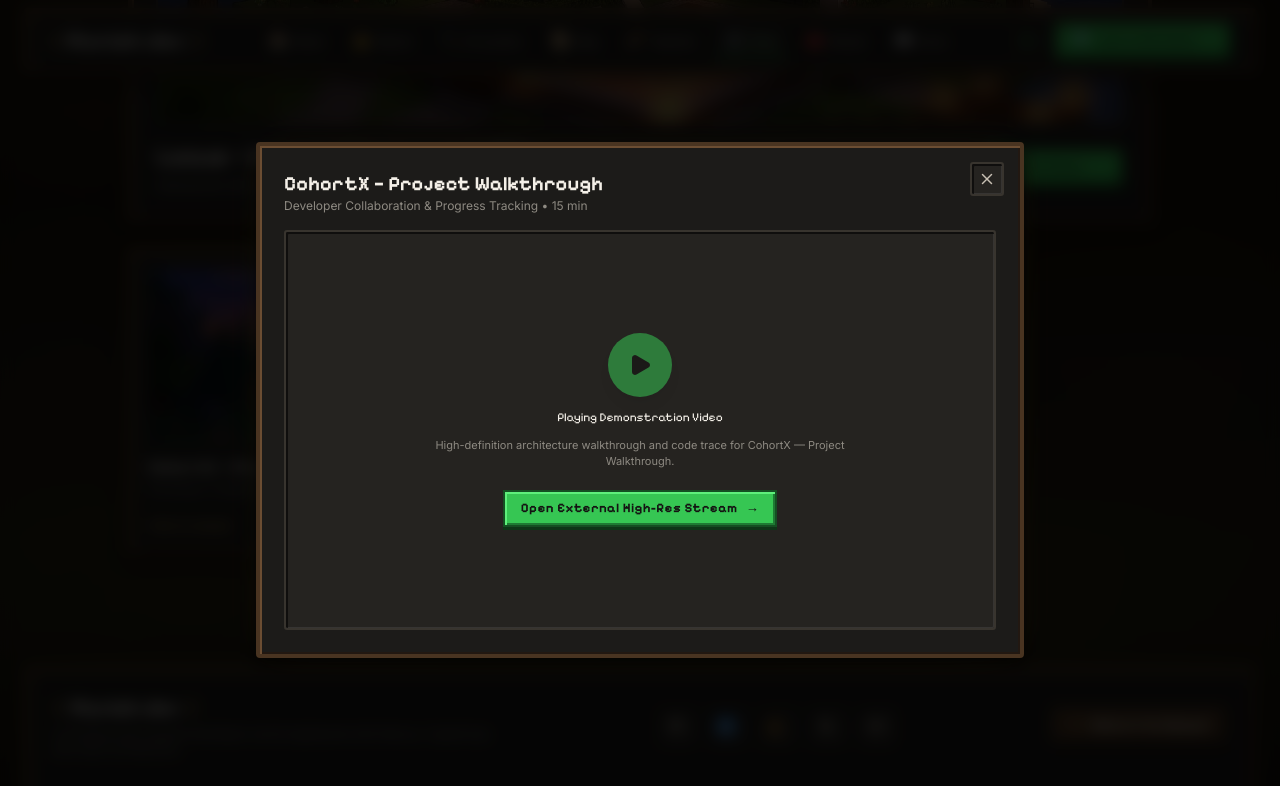
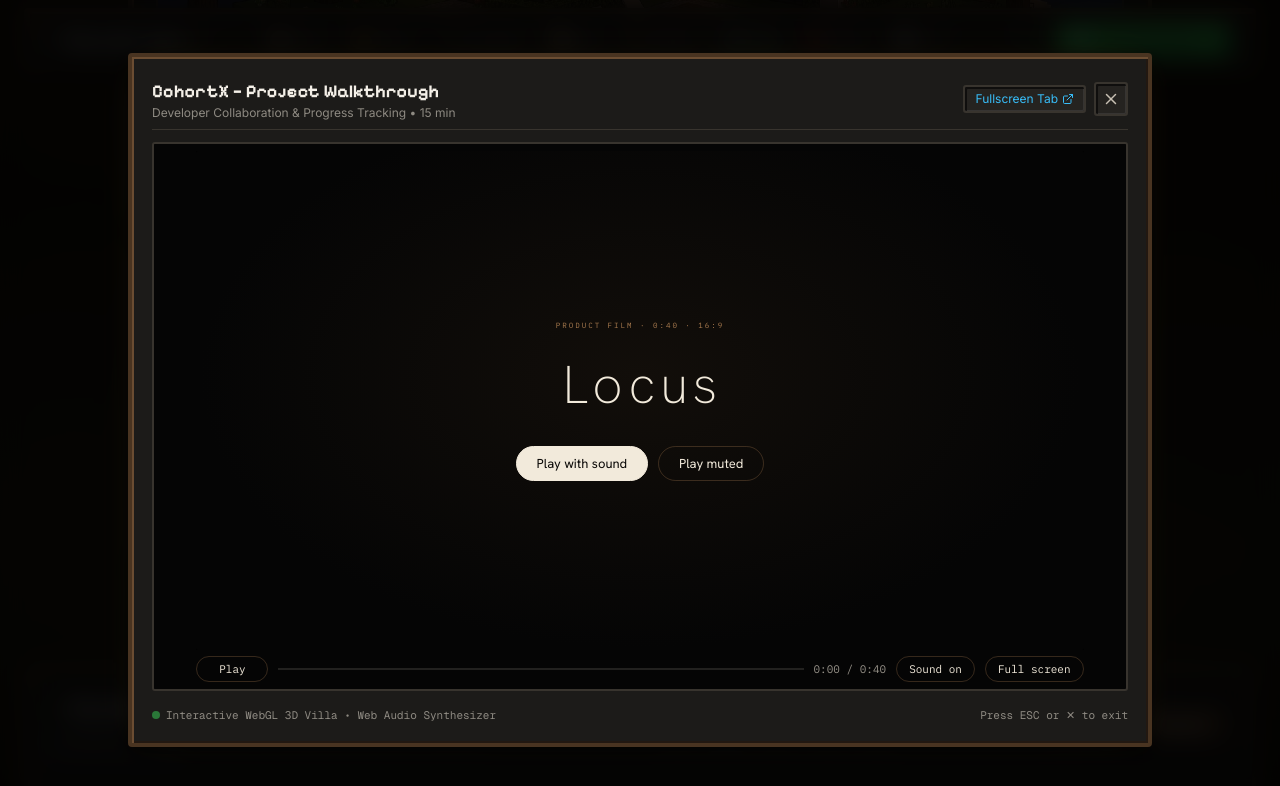
Before and after one commit to manish-3d/protfolio-manish, a Next.js app: page /films in a window 1280 px wide. Both pictures are taken after a click on the element 380 px from the left and 995 px from the top of the page. Shown: the part 595-1381 px from the top of the page. Built offline with nearby package versions, Linux system fonts and the light colour scheme.

Commit message:
feat(modals): embed interactive launch film within modal viewport box with theater controls

```diff
--- a/src/components/modals/VideoModal.tsx
+++ b/src/components/modals/VideoModal.tsx
@@ -3,7 +3,7 @@
 import React, { useEffect } from "react";
 import { sound } from "@/lib/soundService";
 import { Film } from "@/data/portfolioData";
-import { X, Play } from "lucide-react";
+import { X, ExternalLink } from "lucide-react";
 
 interface VideoModalProps {
   film: Film | null;
@@ -30,54 +30,67 @@ export default function VideoModal({ film, onClose }: VideoModalProps) {
 
   if (!film) return null;
 
+  // Decide iframe source: prioritize htmlUrl or /films/locus-launch.html for HTML films
+  const videoSrc = film.htmlUrl || (film.videoUrl && film.videoUrl.endsWith(".html") ? film.videoUrl : "/films/locus-launch.html");
+
   return (
-    <div className="fixed inset-0 z-50 flex items-center justify-center p-4 bg-black/80 backdrop-blur-sm animate-in fade-in duration-150">
-      <div className="mc-panel-wood max-w-3xl w-full bg-[#1c1b19] p-4 sm:p-6 shadow-2xl relative space-y-4">
-        {/* Close Button */}
-        <button
-          onClick={() => {
-            sound.playWoodClick();
-            onClose();
-          }}
-          className="absolute top-4 right-4 p-1.5 mc-card-inset hover:border-[#ef4444] text-[#C8C0B3] hover:text-[#ef4444] transition-colors"
-          aria-label="Close video player"
-        >
-          <X size={18} />
-        </button>
+    <div className="fixed inset-0 z-50 flex items-center justify-center p-3 sm:p-6 bg-black/85 backdrop-blur-md animate-in fade-in duration-150">
+      <div className="mc-panel-wood max-w-5xl w-full bg-[#1c1b19] p-3 sm:p-5 shadow-2xl relative space-y-3 border-2 border-[#493421]">
+        {/* Header Bar */}
+        <div className="flex items-center justify-between pb-2 border-b border-[#38342e]">
+          <div>
+            <h2 className="font-pixel text-base sm:text-lg text-[#F4F0E8] font-bold">
+              {film.title}
+            </h2>
+            <p className="text-xs text-[#8E8A82]">
+              {film.subtitle} &bull; {film.duration}
+            </p>
+          </div>
 
-        {/* Video Header */}
-        <div>
-          <h2 className="font-pixel text-lg sm:text-xl text-[#F4F0E8] font-bold">
-            {film.title}
-          </h2>
-          <p className="text-xs text-[#8E8A82]">
-            {film.subtitle} • {film.duration}
-          </p>
-        </div>
-
-        {/* Embedded Video Player Simulator / Responsive Iframe */}
-        <div className="relative aspect-video w-full rounded overflow-hidden mc-card-inset bg-black flex items-center justify-center border border-[#38342e]">
-          <div className="text-center space-y-3 p-6">
-            <div className="w-16 h-16 rounded-full bg-[#36C653] text-[#141312] flex items-center justify-center mx-auto shadow-lg animate-pulse">
-              <Play size={24} fill="#141312" />
-            </div>
-            <p className="font-pixel text-xs text-[#F4F0E8]">
-              Playing Demonstration Video
-            </p>
-            <p className="text-[11px] text-[#8E8A82] max-w-md">
-              High-definition architecture walkthrough and code trace for {film.title}.
-            </p>
+          <div className="flex items-center gap-2">
             <a
-              href={film.videoUrl}
+              href={videoSrc}
               target="_blank"
               rel="noopener noreferrer"
               onClick={() => sound.playWoodClick()}
-              className="mc-btn-primary text-xs py-1.5 px-4 inline-flex items-center gap-1.5 mt-2"
+              className="mc-card-inset px-2.5 py-1 text-xs text-[#38bdf8] hover:underline flex items-center gap-1"
+              title="Open full window in new tab"
             >
-              <span>Open External High-Res Stream</span>
-              <span>&rarr;</span>
+              <span>Fullscreen Tab</span>
+              <ExternalLink size={12} />
             </a>
+
+            <button
+              onClick={() => {
+                sound.playWoodClick();
+                onClose();
+              }}
+              className="p-1.5 mc-card-inset hover:border-[#ef4444] text-[#C8C0B3] hover:text-[#ef4444] transition-colors"
+              aria-label="Close video player"
+            >
+              <X size={18} />
+            </button>
           </div>
+        </div>
+
+        {/* Video Player Box: Embeds the HTML Launch Film Directly Inside */}
+        <div className="relative aspect-video w-full rounded overflow-hidden mc-card-inset bg-black border-2 border-[#493421] shadow-inner">
+          <iframe
+            src={videoSrc}
+            title={film.title}
+            className="w-full h-full border-0 absolute inset-0"
+            allow="fullscreen; autoplay; audio; accelerometer; gyroscope"
+            allowFullScreen
+          />
+        </div>
+
+        {/* Footer Lore Status */}
+        <div className="flex items-center justify-between pt-1 text-[11px] text-[#8E8A82] font-mono">
+          <div className="flex items-center gap-1.5">
+            <span className="inline-block w-2 h-2 rounded-full bg-[#36C653] animate-pulse" />
+            <span>Interactive WebGL 3D Villa &bull; Web Audio Synthesizer</span>
+          </div>
+          <span>Press ESC or ✕ to exit</span>
         </div>
       </div>
     </div>
```
